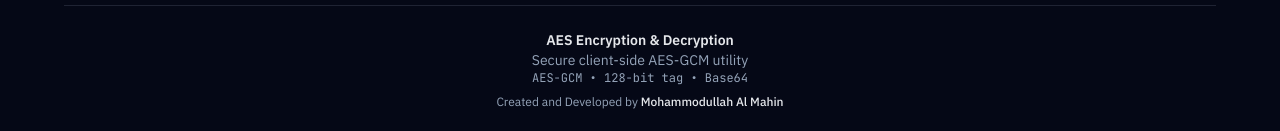
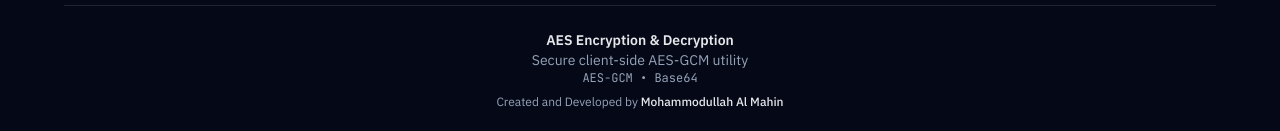
Before and after one commit to mahinexe/AES-Encryption-Decryption, a plain HTML site: page index.html in a window 1280 px wide. Shown: the part 1298-1429 px from the top of the page. Drawn offline with nearby package versions, Linux system fonts and the light colour scheme.

Commit message:
Update index.html

```diff
--- a/index.html
+++ b/index.html
@@ -188,7 +188,7 @@
 <footer class="mx-auto max-w-6xl border-t px-4 py-6 text-center text-sm sm:px-6" style="border-color:var(--bd)">
   <p class="font-semibold">AES Encryption &amp; Decryption</p>
   <p class="muted">Secure client-side AES-GCM utility</p>
-  <p class="mono text-xs muted">AES-GCM • 128-bit tag • Base64</p>
+  <p class="mono text-xs muted">AES-GCM • Base64</p>
   <p class="mt-2 text-xs muted">
   Created and Developed by
   <a href="https://mahinexe.vercel.app/" target="_blank" rel="noopener noreferrer" class="font-medium" style="color:var(--tx); text-decoration: none;">
```
